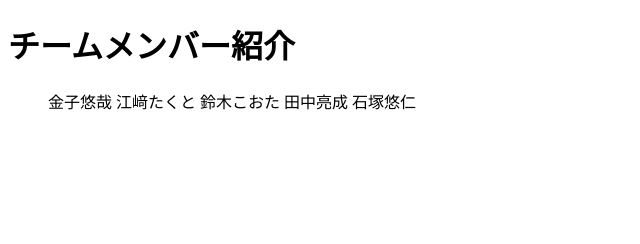
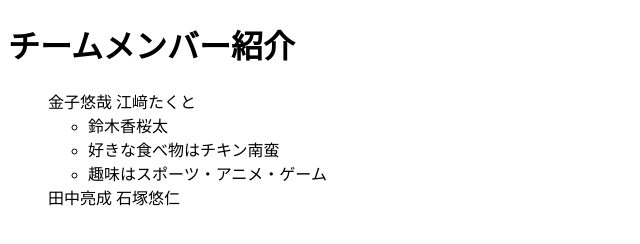
Before and after one commit to yuyakanko/web11, a plain HTML site: page index.html in a window 1280 px wide. Shown: the whole page, without its empty margins (0-640 px from the left). Drawn offline with Linux system fonts and the light colour scheme.

Commit message:
HTML編集
各自

```diff
--- a/index.html
+++ b/index.html
@@ -8,7 +8,11 @@
     <ul>
         金子悠哉
         江﨑たくと
-        鈴木こおた
+    <ul>
+        <li>鈴木香桜太</li>
+        <li>好きな食べ物はチキン南蛮</li>
+        <li>趣味はスポーツ・アニメ・ゲーム</li>
+    </ul>
         田中亮成
         石塚悠仁
     </ul>
```
